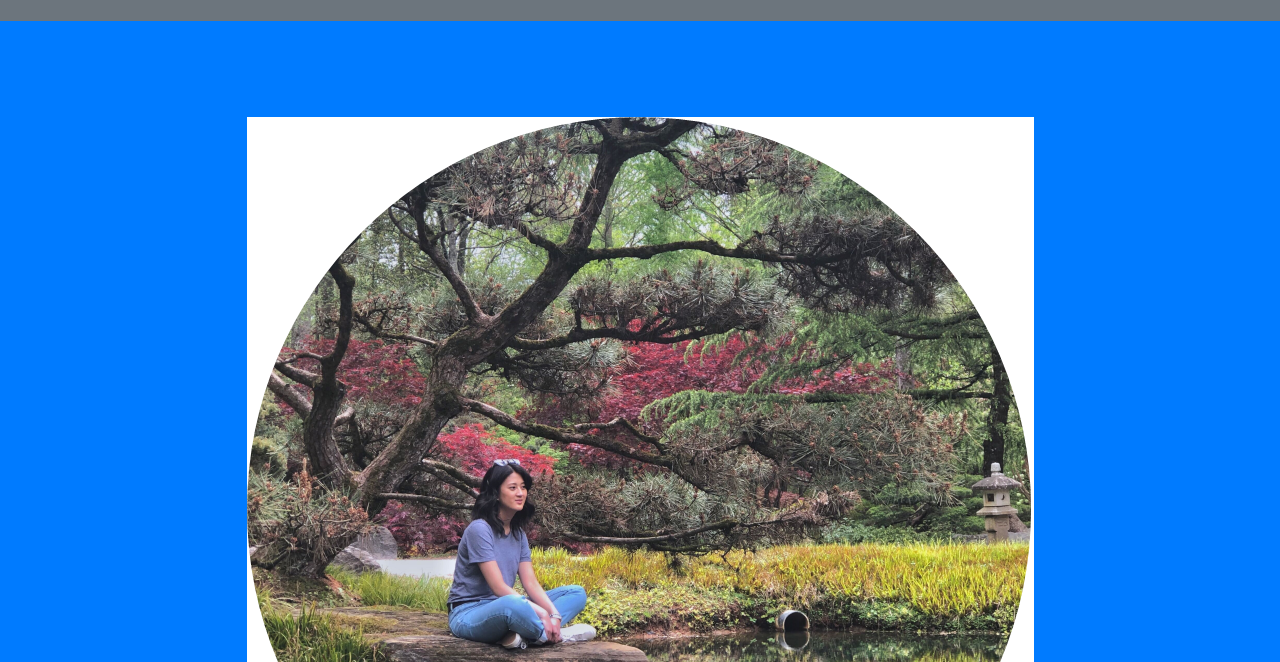
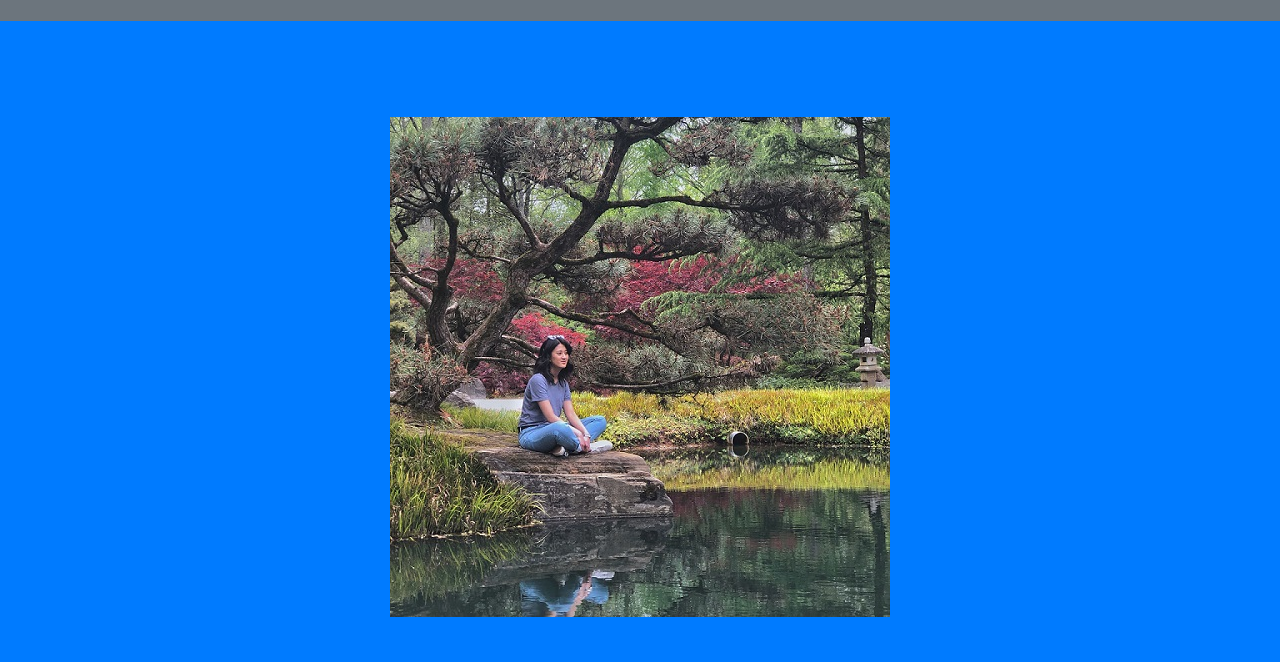
Before and after one commit to gtunggala/gt_portfolio, a website with bundled scripts: page index.html in a window 1280 px wide. Shown: the part 85-747 px from the top of the page. Built offline with nearby package versions, Linux system fonts and the light colour scheme.

Commit message:
more aesthethics

```diff
--- a/index.html
+++ b/index.html
@@ -96,8 +96,8 @@
       <div class="container">
         <img
           class="img-fluid mb-5 d-block mx-auto"
-          src="img/bioimage.png"
-          alt=""
+          src="img/bio-photo2.jpg"
+          alt="Me!"
         />
         <h1 class=" mb-0">Gabriel Tunggala</h1>
         <br>
```
Also changed, not shown: img/bio-photo2.jpg (added).
